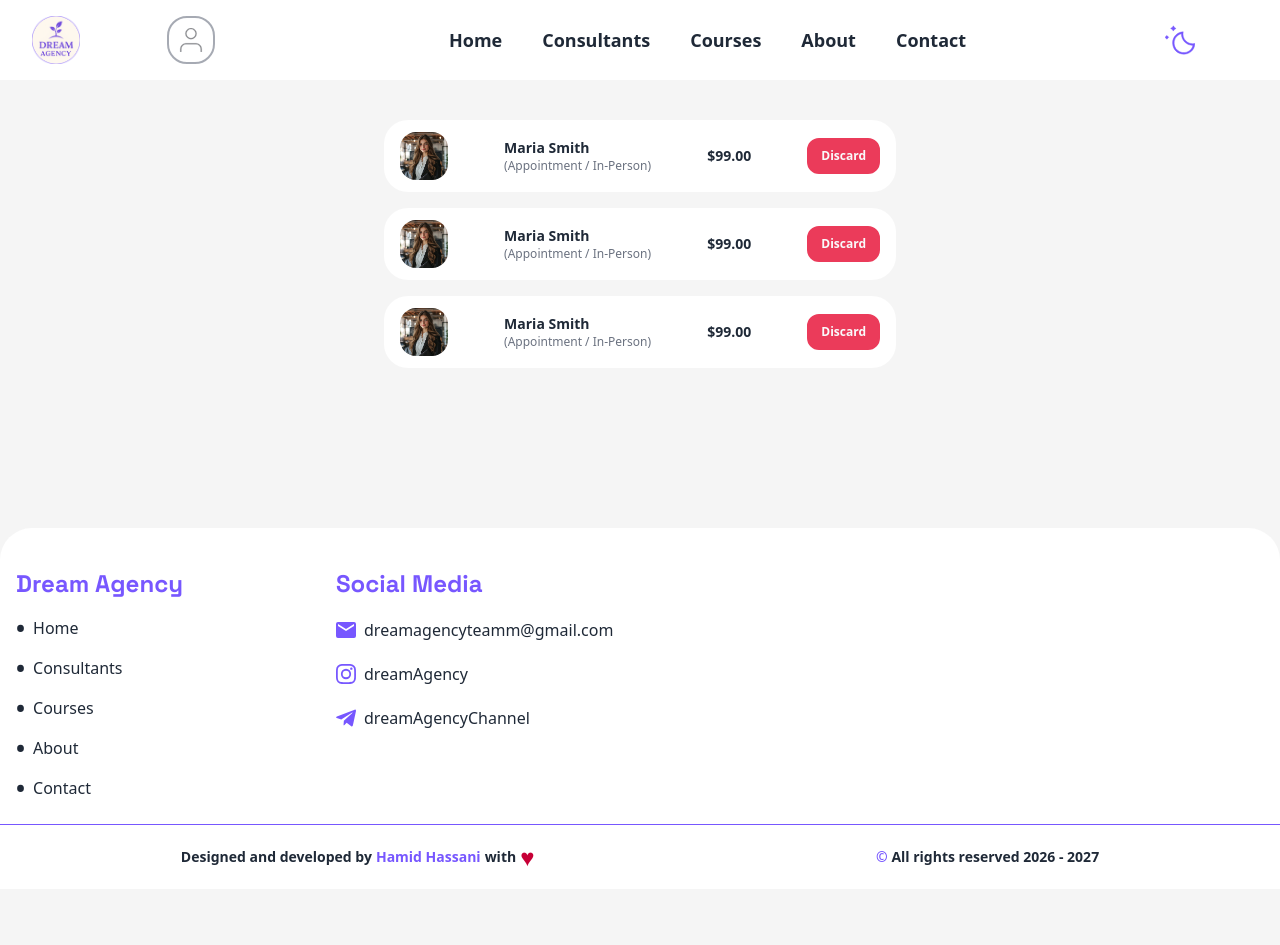
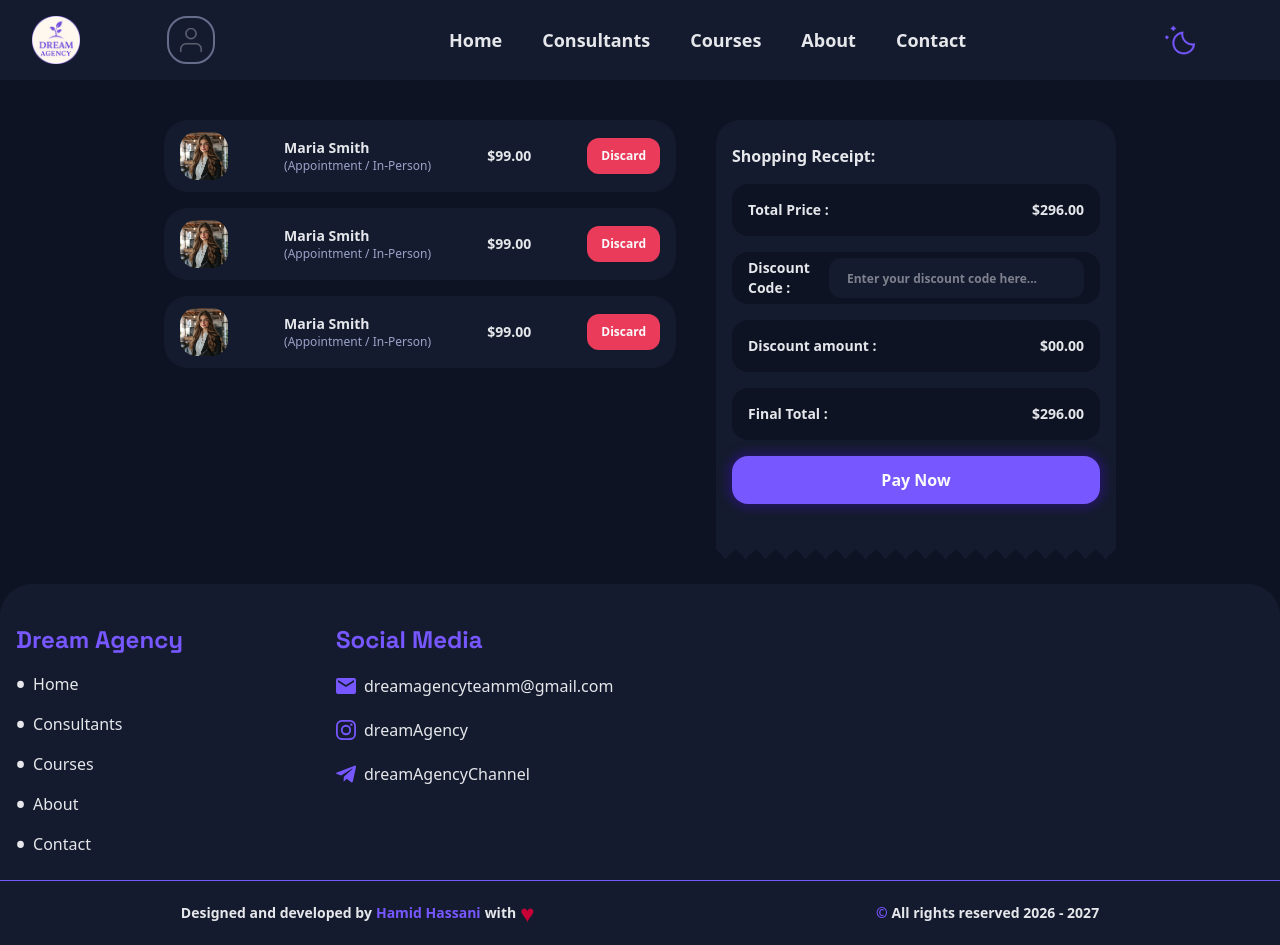
Before and after one commit to DreamAgencyhub/Front-end, a Next.js app: page /cart in a window 1280 px wide. Before the commit the page ends 889 px from the top, so only its background shows below. Built offline with nearby package versions, Linux system fonts and the light colour scheme.

Commit message:
feat: add Receipt component to cart route

```diff
--- a/app/(public)/(user)/cart/CartItem.tsx
+++ b/app/(public)/(user)/cart/CartItem.tsx
@@ -4,7 +4,7 @@ import Button from "@/app/components/ui/Button";
 
 export default function CartItem() {
   return (
-    <div className="relative bg-secondary-default rounded-3xl px-4 py-3 flex flex-row items-center gap-4 lg:w-lg lg:justify-between">
+    <div className="relative w-full bg-secondary-default rounded-3xl px-4 py-3 flex flex-row items-center gap-4 lg:w-lg lg:justify-between">
       <div className="rounded-2xl w-12 aspect-square overflow-hidden relative ">
         <Image src={TempImage} alt="Items-cover" width={100} height={100} />
       </div>
--- /dev/null
+++ b/app/(public)/(user)/cart/Receipt.tsx
@@ -0,0 +1,41 @@
+import Button from "@/app/components/ui/Button";
+
+export default function Receipt() {
+  return (
+    <div className="relative w-full h-fit bg-secondary-default rounded-t-3xl flex flex-col gap-4 pt-6 pb-10 px-4 lg:w-100 ">
+      <h3 className="font-semibold">Shopping Receipt: </h3>
+      <div className="bg-default-color rounded-2xl p-4 flex flex-row justify-between items-center text-sm font-semibold">
+        <p>Total Price : </p>
+        <p>$296.00</p>
+      </div>
+      <div className="bg-default-color rounded-2xl h-13 px-4 flex flex-row justify-between items-center text-sm font-semibold">
+        <p> Discount Code : </p>
+        <input
+          type="text"
+          className="bg-secondary-default rounded-xl py-2 px-4 text-sm  placeholder:text-xs! focus:outline-0 focus:ring-0 border-transparent border-2 focus:border-primary-500  "
+          placeholder="Enter your discount code here..."
+        />
+      </div>
+      <div className="bg-default-color rounded-2xl p-4 flex flex-row justify-between items-center text-sm font-semibold">
+        <p>Discount amount : </p>
+        <p>$00.00</p>
+      </div>
+      <div className="bg-default-color rounded-2xl p-4 flex flex-row justify-between items-center text-sm font-semibold">
+        <p>Final Total : </p>
+        <p>$296.00</p>
+      </div>
+
+      <Button variant="primary" size="medium">
+        Pay Now
+      </Button>
+
+      <div
+        className="absolute bg-secondary-default
+              top-full left-0 w-full h-3.75
+              [--mask:conic-gradient(from_-45deg_at_bottom,#000_90deg,#0000_0)]
+              [-webkit-mask-image:var(--mask)] mask-(--mask)
+              mask-size-[20px_100%] [-webkit-mask-size:20px_100%]"
+      ></div>
+    </div>
+  );
+}
--- a/app/(public)/(user)/cart/page.tsx
+++ b/app/(public)/(user)/cart/page.tsx
@@ -1,13 +1,16 @@
 import CartItem from "./CartItem";
+import Receipt from "./Receipt";
 
 export default function page() {
   return (
-    <div className="min-h-[56vh] flex flex-col justify-center items-start py-10 gap-4 md:flex-row">
-      <div className="flex flex-col gap-4 justify-center">
+    <div className="min-h-[56vh] flex flex-col justify-start py-10 gap-10 md:flex-row lg:justify-center">
+      <div className="flex flex-col gap-4 ">
         <CartItem />
         <CartItem />
         <CartItem />
       </div>
+
+      <Receipt />
     </div>
   );
 }
--- a/app/layout.tsx
+++ b/app/layout.tsx
@@ -30,7 +30,7 @@ export default function RootLayout({
   children: React.ReactNode;
 }>) {
   return (
-    <html lang="en" data-theme="light" className="scroll-smooth">
+    <html lang="en" data-theme="dark" className="scroll-smooth">
       <body
         className={`${manrope.variable} ${spaceGrotesk.variable} font-sans bg-default-color  text-text-default `}
       >
```
